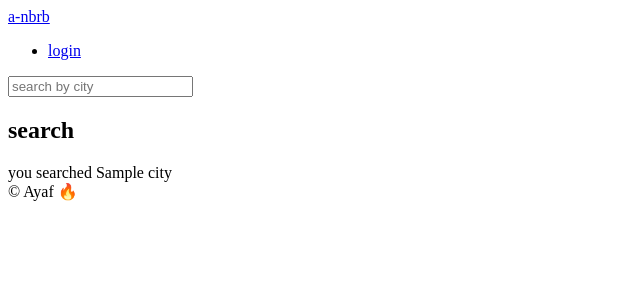
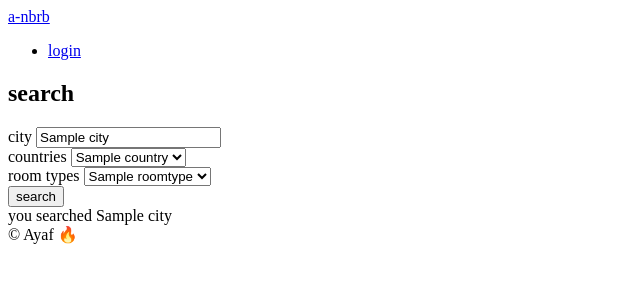
Before and after one commit to Ayaf-Bless/airbnb-clone-v4, a Django app: template templates/rooms/search.html in a window 1280 px wide. Shown: the top 300 px of the page, without its empty margins (0-640 px from the left). Run offline with Django 4.2, Linux system fonts and the light colour scheme; tables that the repository leaves empty hold one stand-in row (values such as "Sample post"); the template is opened without the code that fills it: values that come from a table or form of the project are taken from there, most other values are stand-ins (such as "Sample title", 1, 10 or a date in 2020).

Commit message:
implemeting the form on search page

```diff
--- a/templates/base.html
+++ b/templates/base.html
@@ -7,7 +7,14 @@
     <title>{% block page_name %}{% endblock page_name %} | Ayaf-BNB</title>
 </head>
 <body>
-    {% include "partials/header.html" %}
+    <header>
+        {% include "partials/nav.html" %}
+        {% block search_bar %}
+            <form method="get" action="{% url 'rooms:search' %}">
+                <input type="search" name="city" id="city" placeholder="search by city">
+            </form>
+        {% endblock search_bar %}
+    </header>
     {% block content %}{% endblock  %}
     {% include "partials/footer.html" %}
 </body>
--- a/templates/partials/header.html
+++ /dev/null
@@ -1,11 +0,0 @@
-<header>
-    <a href="{% url 'core:home' %}">a-nbrb</a>
-    <ul>
-        <li>
-            <a href="/login">login</a>
-        </li>
-    </ul>
-    <form method="get" action="{% url 'rooms:search' %}">
-        <input type="search" name="city" id="city" placeholder="search by city">
-    </form>
-</header>
--- /dev/null
+++ b/templates/partials/nav.html
@@ -0,0 +1,6 @@
+    <a href="{% url 'core:home' %}">a-nbrb</a>
+    <ul>
+        <li>
+            <a href="/login">login</a>
+        </li>
+    </ul>
--- a/templates/rooms/search.html
+++ b/templates/rooms/search.html
@@ -4,7 +4,33 @@
     Search
 {% endblock page_name %}
 
+{% block search_bar %}{% endblock search_bar %}
+
 {% block content %}
     <h2>search</h2>
+    <form method="get" action="{% url 'rooms:search' %}">
+        <div>
+            <label for="city">city</label>
+        <input type="search" name="city" id="city" placeholder="search by city" value="{{city}}" />
+        </div>
+        <div>
+            <label for="country">countries</label>
+            <select name="country" id="country">
+                {% for c in countries %}
+                    <option value={{c.code}}>{{c.name}}</option>
+                {% endfor %}
+            </select>
+        </div>
+        <div>
+            <label for="room_types">room types</label>
+            <select name="room_types" id="room_types">
+                {% for r in room_types %}
+                    <option value={{r.pk}}>{{r.name}}</option>
+                {% endfor %}
+            </select>
+        </div>
+        <button>search</button>
+    </form>
+
     you searched {{city}}
 {% endblock content %}
```
Also changed, not shown: rooms/views.py (+4 -3 lines).
